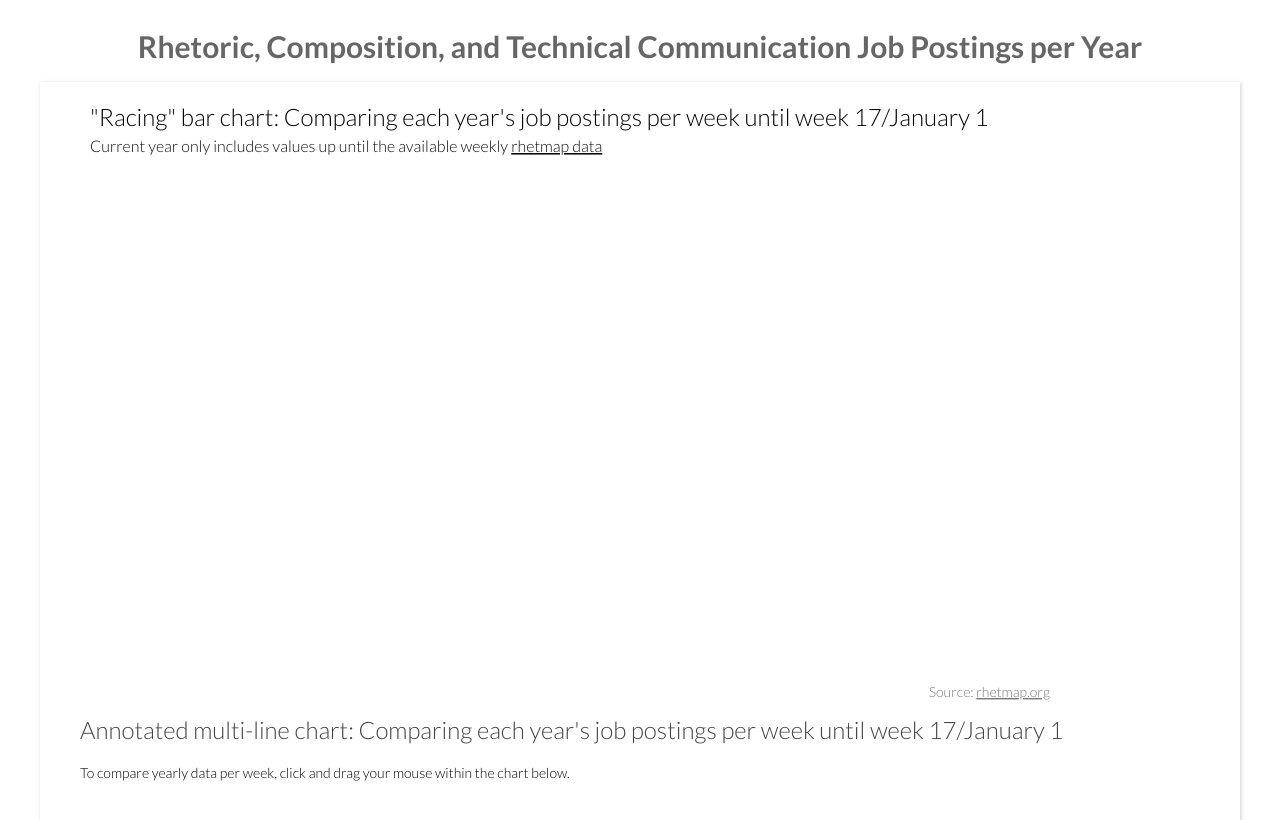
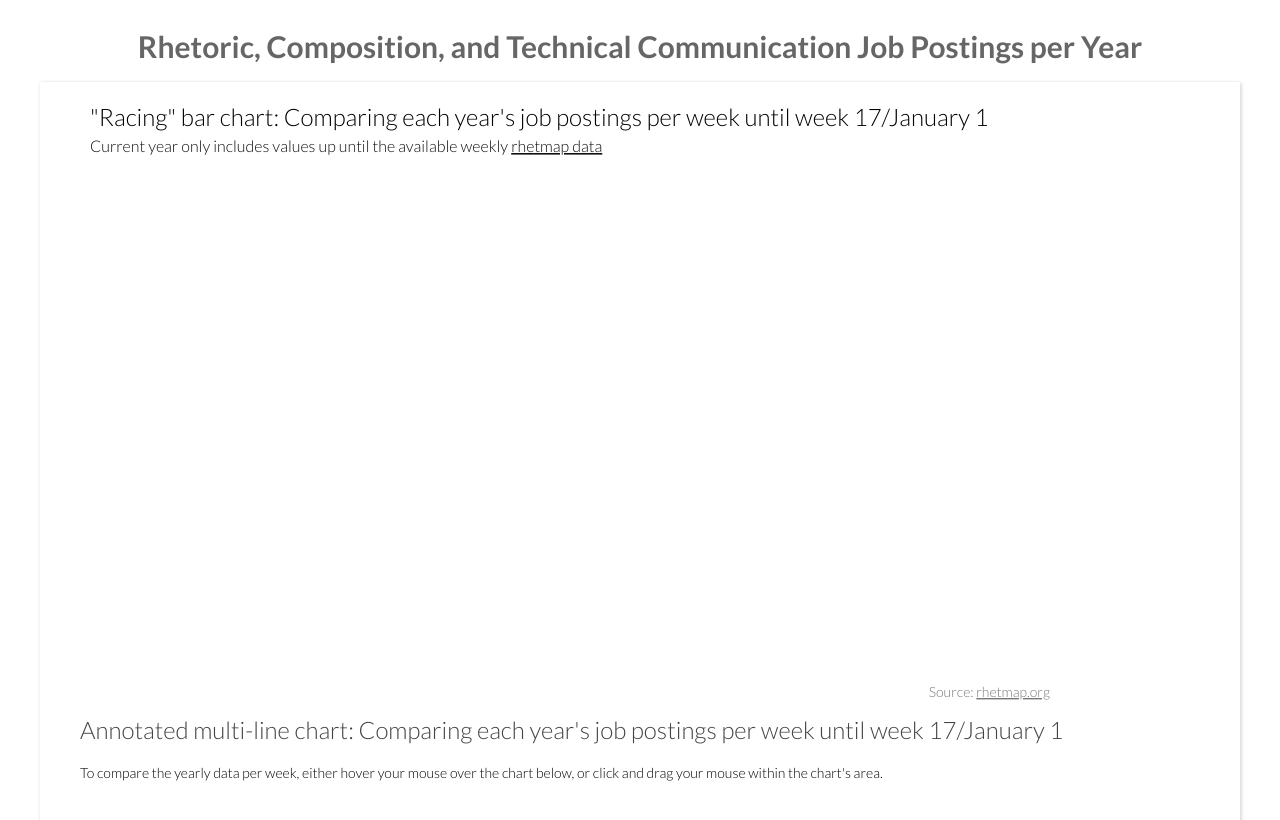
Before and after one commit to lingeringcode/rhetmap-time-series, a plain HTML site: page index.html in a window 1280 px wide. Shown: the top 820 px of the page. Drawn offline with Linux system fonts and the light colour scheme; no server answers.

Commit message:
add annotation multi-line chart info

```diff
--- a/index.html
+++ b/index.html
@@ -31,7 +31,7 @@
           <div>
             <h2>Annotated multi-line chart: Comparing each year's job postings per week until week 17/January 1</h2>
             <p>
-              To compare yearly data per week, click and drag your mouse within the chart below.
+              To compare the yearly data per week, either hover your mouse over the chart below, or click and drag your mouse within the chart's area.
             </p>
             <svg id="line-chart" width="1080" height="500"></svg>
           </div>
```
